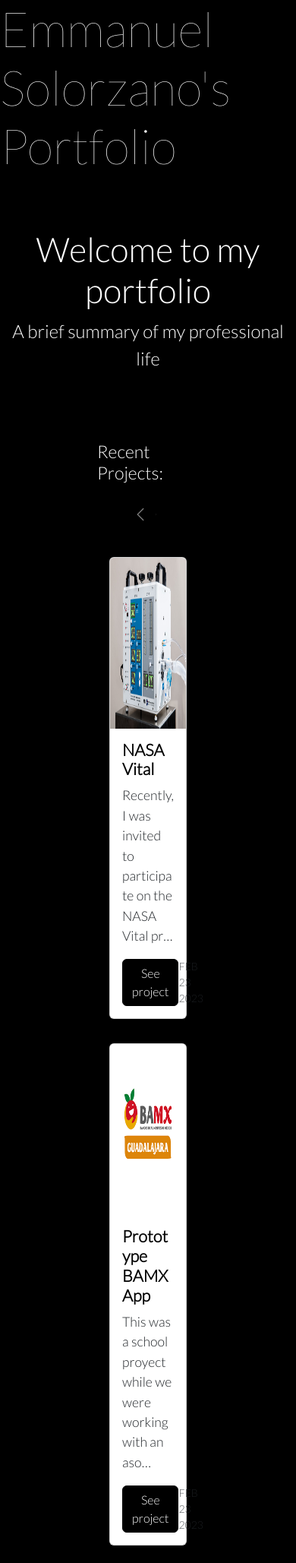
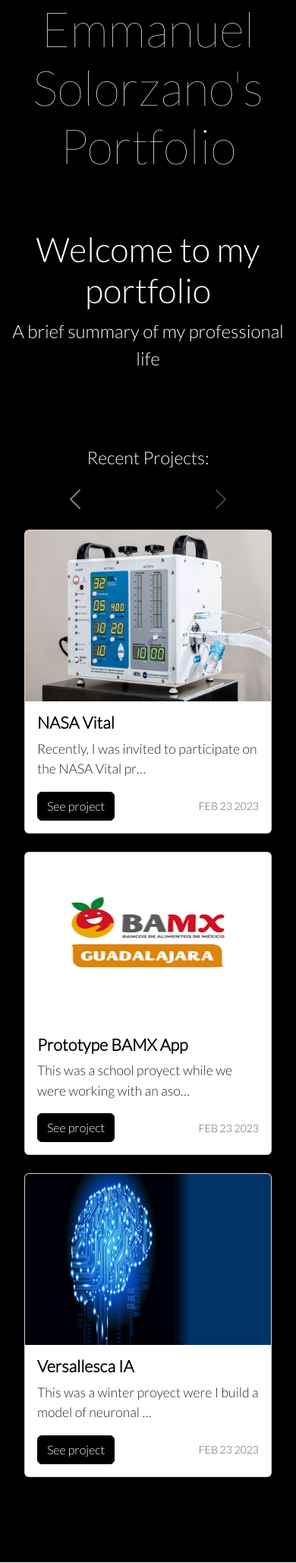
Before and after one commit to EmmanuelSolorzano/personal_portfolio, a Django app: page / in a window 390 px wide. Shown: the part 56-2113 px from the top of the page at 76% size. Run offline with Django 4.2, Linux system fonts and the light colour scheme; data comes from the database, SQL or seed files in the repository; both versions use the stored data as it was after the commit; some libraries are stand-ins or nearby versions.

Commit message:
Database

```diff
--- a/static/portfolio/custom.css
+++ b/static/portfolio/custom.css
@@ -53,14 +53,17 @@
 }
 
 .card {
-    margin: 1rem;
+    margin: 1.5rem;
+    margin-left: 2rem;
+    margin-right: 2rem;
 }
 
 .cards {
-    padding: 8rem;
-    padding-top: 1rem;
-    padding-bottom: 1rem;
+    padding: 1.5rem;
+    padding-left: 6rem;
+    padding-right: 6rem;
 }
+
 
 h3 {
     color: white;
@@ -133,7 +136,7 @@
     --bs-btn-disabled-border-color: black;
   }
 
-.media {
+.mediavid {
     text-align: center;
 }
 
@@ -147,3 +150,62 @@
     border: 0.25rem solid;
     border-color: rgb(84, 82, 82);
 }
+
+.video{
+    width:560px;
+    height:315px;
+}
+
+.izq {
+    margin-left: 2rem;
+}
+
+@media screen and (max-width: 920px){
+    .desc {
+        padding: 1rem;
+    }
+    .card {
+        margin: 1.5rem;
+        margin-left: 1rem;
+        margin-right: 1rem;
+    }
+    .izq {
+        margin-left: 0;
+        text-align: center;
+    }
+    .cards {
+        padding: 1.5rem;
+        padding-left: 1rem;
+        padding-right: 1rem;
+    }
+    .separation {
+        margin-left: 1.5rem;
+        margin-right: 1.5rem;
+        margin-top: 1rem;;
+    }
+    h1 {
+        text-align: center;
+    }
+
+    .carousel-control-next, .carousel-control-prev {
+        width: 40%;
+    }
+
+    .boxBlog {
+        background-color: white;
+        color: black;
+        border-radius: 0.5rem;
+        text-decoration-color: black;
+        height: 12rem;
+        width: 95%;
+        border: 0.25rem solid;
+        border-color: rgb(84, 82, 82);
+    }
+    .video{
+        width:80%;
+        height:16rem;
+    }
+    .row{
+        display:block;
+    }
+}
```
Also changed, not shown: db.sqlite3, media/portfolio/images/bamx.png (added), media/portfolio/images/cerebro_o8cFYa2.gif (added), media/portfolio/images/malaria.jpg (added), media/portfolio/images/torre.JPG (added), media/portfolio/images/vital.jpg (added), media/portfolio/images/vital_Vy3aclY.jpg (added).
